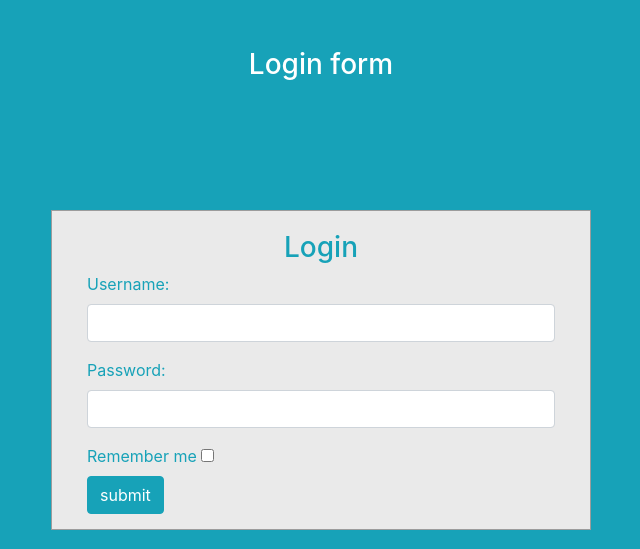
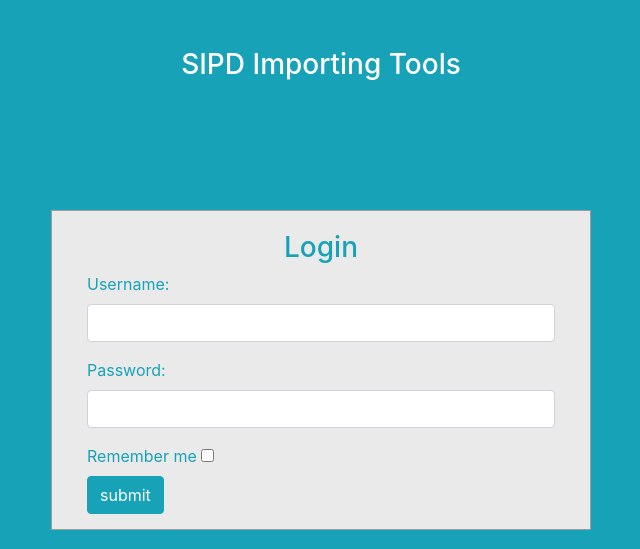
Before and after one commit to n3f0/SIPD-IMPORTER, a CodeIgniter 4 app: template app/Views/home.php in a window 1280 px wide. Shown: the top 549 px of the page, without its empty margins (319-959 px from the left). Run offline with PHP 8.4 and a stand-in for CodeIgniter, Linux system fonts and the light colour scheme; the template is opened without the code that fills it, so the values that code supplies are empty; some libraries are stand-ins or nearby versions.

Commit message:
Modifikasi Tampilan Login

```diff
--- a/app/Views/home.php
+++ b/app/Views/home.php
@@ -26,7 +26,7 @@
     </head>
     <body>
         <div id="login">
-            <h3 class="text-center text-white pt-5">Login form</h3>
+            <h3 class="text-center text-white pt-5">SIPD Importing Tools</h3>
             <div class="container">
                 <div id="login-row" class="row justify-content-center align-items-center">
                     <div id="login-column" class="col-md-6">
```
